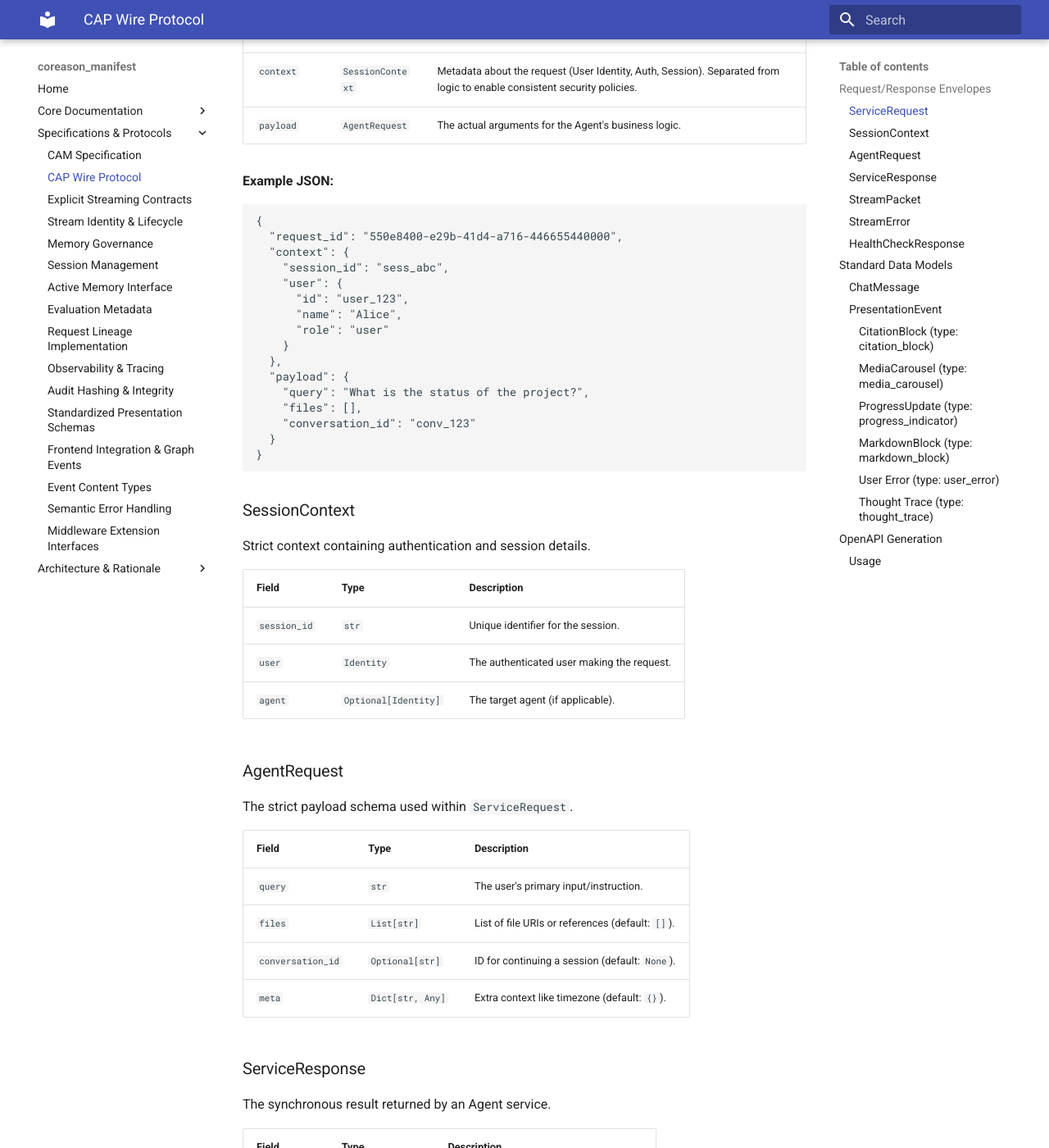
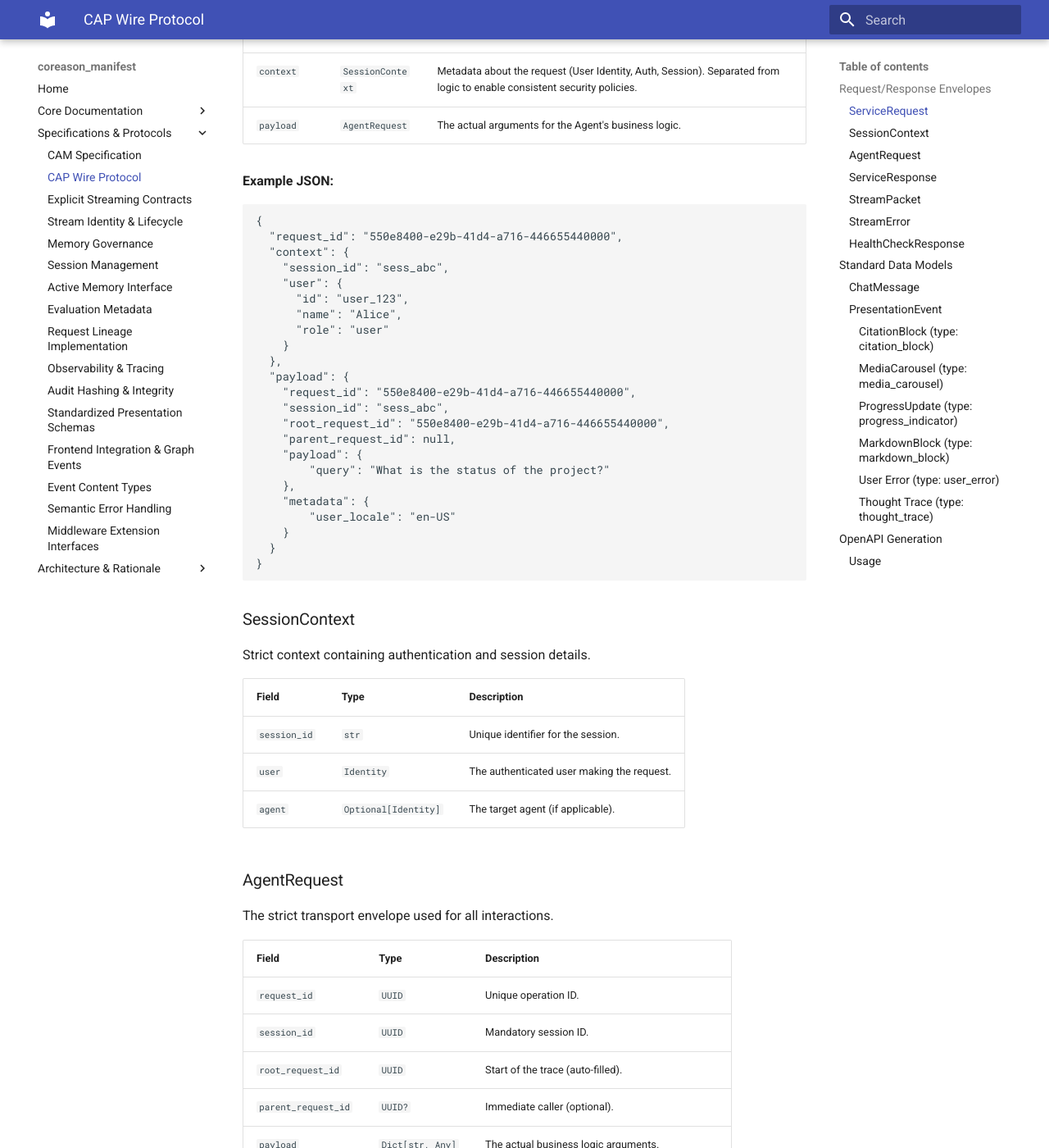
Before and after one commit to CoReason-AI/coreason-manifest, an MkDocs documentation site: the page built from docs/cap/wire_protocol.md, in a window 1280 px wide and 1400 px high, scrolled down 566 px. Shown: the whole window at 82% size. Built offline with MkDocs 1.6.1 and Material for MkDocs 9.7.7, drawn with Linux system fonts in a browser that asks for light colours; some of the changed text lies outside the part shown.

Commit message:
Implement Transport Layer with standardized AgentRequest envelope
- Created `src/coreason_manifest/spec/common/request.py` defining `AgentRequest` with strict lineage validation and immutability.
- Updated `AgentRequest` to require `session_id` and use `payload` dict instead of `query` string.
- Refactored `src/coreason_manifest/spec/cap.py` to use the new model.
- Updated `src/coreason_manifest/__init__.py` exports.
- Updated all consumer tests (`tests/test_lineage.py`, `tests/test_cap.py`, etc.) to match the new signature.
- Added comprehensive tests in `tests/test_transport_request.py` covering edge cases and complex scenarios.
- Updated documentation (`docs/architecture/transport_layer.md`, `docs/cap/wire_protocol.md`, etc.).

This change establishes a robust "Envelope" for distributed tracing and context propagation.

Co-authored-by: gowthamrao <13936600+gowthamrao@users.noreply.github.com>

````diff
--- a/docs/cap/wire_protocol.md
+++ b/docs/cap/wire_protocol.md
@@ -29,9 +29,16 @@ The standard envelope for sending instructions to an Agent.
     }
   },
   "payload": {
-    "query": "What is the status of the project?",
-    "files": [],
-    "conversation_id": "conv_123"
+    "request_id": "550e8400-e29b-41d4-a716-446655440000",
+    "session_id": "sess_abc",
+    "root_request_id": "550e8400-e29b-41d4-a716-446655440000",
+    "parent_request_id": null,
+    "payload": {
+        "query": "What is the status of the project?"
+    },
+    "metadata": {
+        "user_locale": "en-US"
+    }
   }
 }
 ```
@@ -48,14 +55,16 @@ Strict context containing authentication and session details.
 
 ### AgentRequest
 
-The strict payload schema used within `ServiceRequest`.
+The strict transport envelope used for all interactions.
 
 | Field | Type | Description |
 | :--- | :--- | :--- |
-| `query` | `str` | The user's primary input/instruction. |
-| `files` | `List[str]` | List of file URIs or references (default: `[]`). |
-| `conversation_id` | `Optional[str]` | ID for continuing a session (default: `None`). |
-| `meta` | `Dict[str, Any]` | Extra context like timezone (default: `{}`). |
+| `request_id` | `UUID` | Unique operation ID. |
+| `session_id` | `UUID` | Mandatory session ID. |
+| `root_request_id` | `UUID` | Start of the trace (auto-filled). |
+| `parent_request_id` | `UUID?` | Immediate caller (optional). |
+| `payload` | `Dict[str, Any]` | The actual business logic arguments. |
+| `metadata` | `Dict[str, Any]` | Extra context like locale, auth scope (default: `{}`). |
 
 ### ServiceResponse
 
--- a/src/coreason_manifest/__init__.py
+++ b/src/coreason_manifest/__init__.py
@@ -13,7 +13,6 @@ from .builder import AgentBuilder, TypedCapability
 from .interop.mcp import CoreasonMCPServer, create_mcp_tool_definition
 from .shortcuts import simple_agent
 from .spec.cap import (
-    AgentRequest,
     ErrorSeverity,
     HealthCheckResponse,
     HealthCheckStatus,
@@ -48,6 +47,7 @@ from .spec.common.observability import (
     EventContentType,
     ReasoningTrace,
 )
+from .spec.common.request import AgentRequest
 from .spec.common.presentation import (
     CitationBlock,
     CitationItem,
````
Also changed, not shown: docs/architecture/transport_layer.md (added, +77 -0 lines), docs/middleware_extension_interfaces.md (+12 -3 lines), docs/request_lineage_implementation.md (+2 -0 lines), docs/session_management.md (+3 -3 lines), 10 other files.
